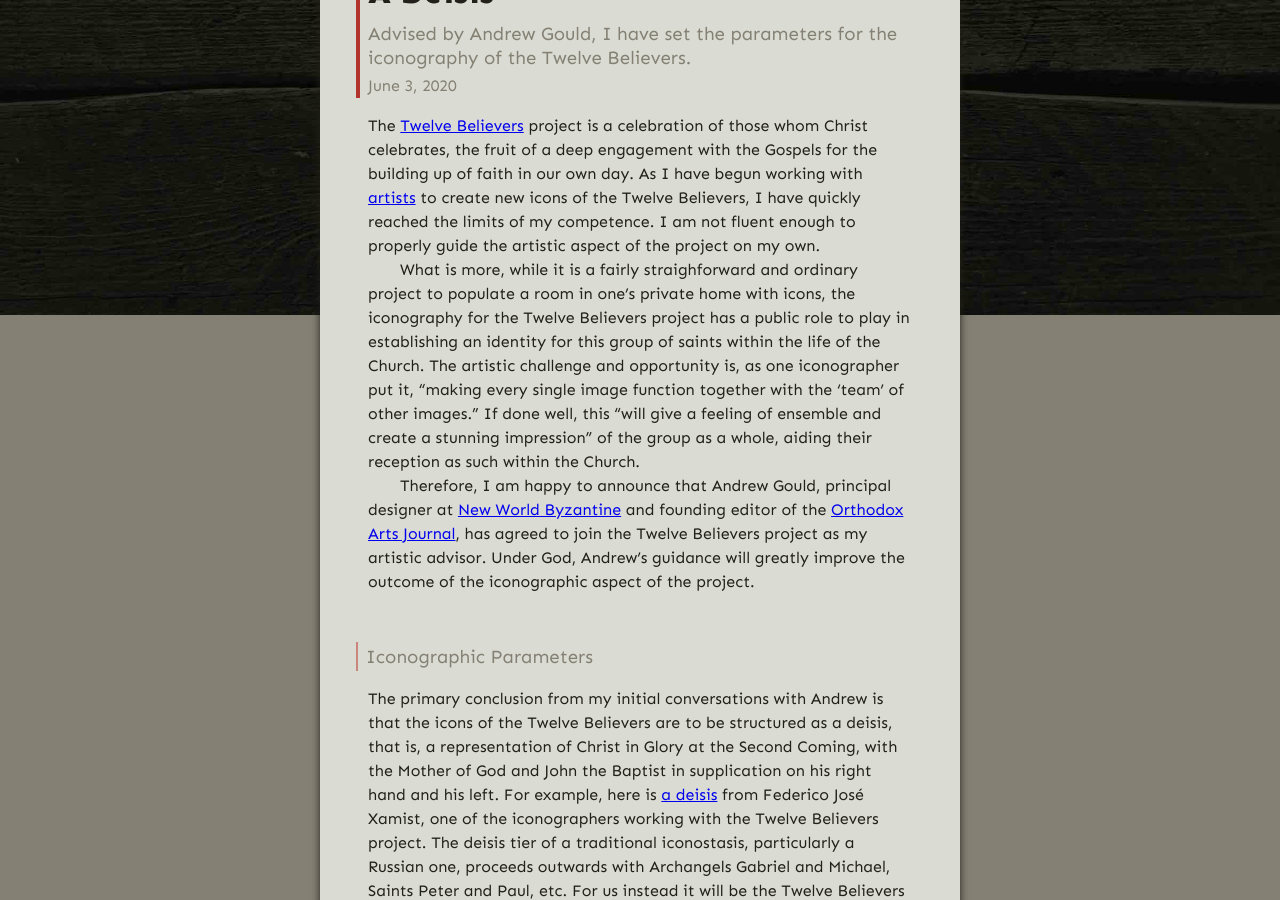
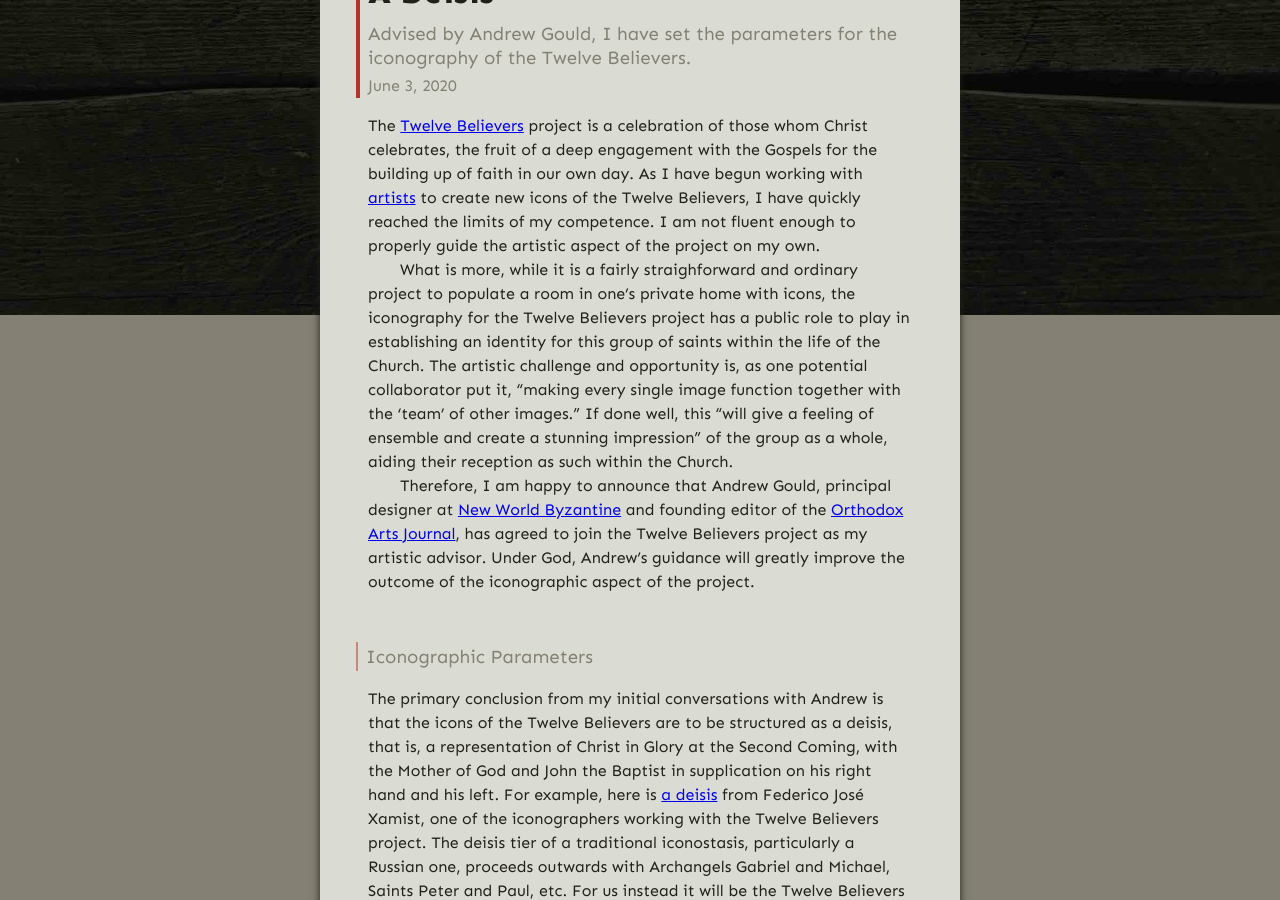
Before and after one commit to gospel-desk/www.logstown.com, a Jekyll site: the page built from _posts/2020-06-03-a-deisis.md, in a window 1280 px wide and 900 px high, scrolled down 576 px. Built offline with Jekyll 4.4.1, drawn with Linux system fonts in a browser that asks for light colours.

Commit message:
Adjust silent reference

```diff
--- a/_posts/2020-06-03-a-deisis.md
+++ b/_posts/2020-06-03-a-deisis.md
@@ -16,10 +16,10 @@ What is more, while it is a fairly straighforward and ordinary project to
 populate a room in one's private home with icons, the iconography for the
 Twelve Believers project has a public role to play in establishing an identity
 for this group of saints within the life of the Church. The artistic challenge
-and opportunity is, as one iconographer put it, "making every single image
-function together with the 'team' of other images." If done well, this "will
-give a feeling of ensemble and create a stunning impression" of the group as a
-whole, aiding their reception as such within the Church.
+and opportunity is, as one potential collaborator put it, "making every single
+image function together with the 'team' of other images." If done well, this
+"will give a feeling of ensemble and create a stunning impression" of the group
+as a whole, aiding their reception as such within the Church.
 
 Therefore, I am happy to announce that Andrew Gould, principal designer at [New
 World Byzantine](https://newworldbyzantine.com/) and founding editor of the
```
